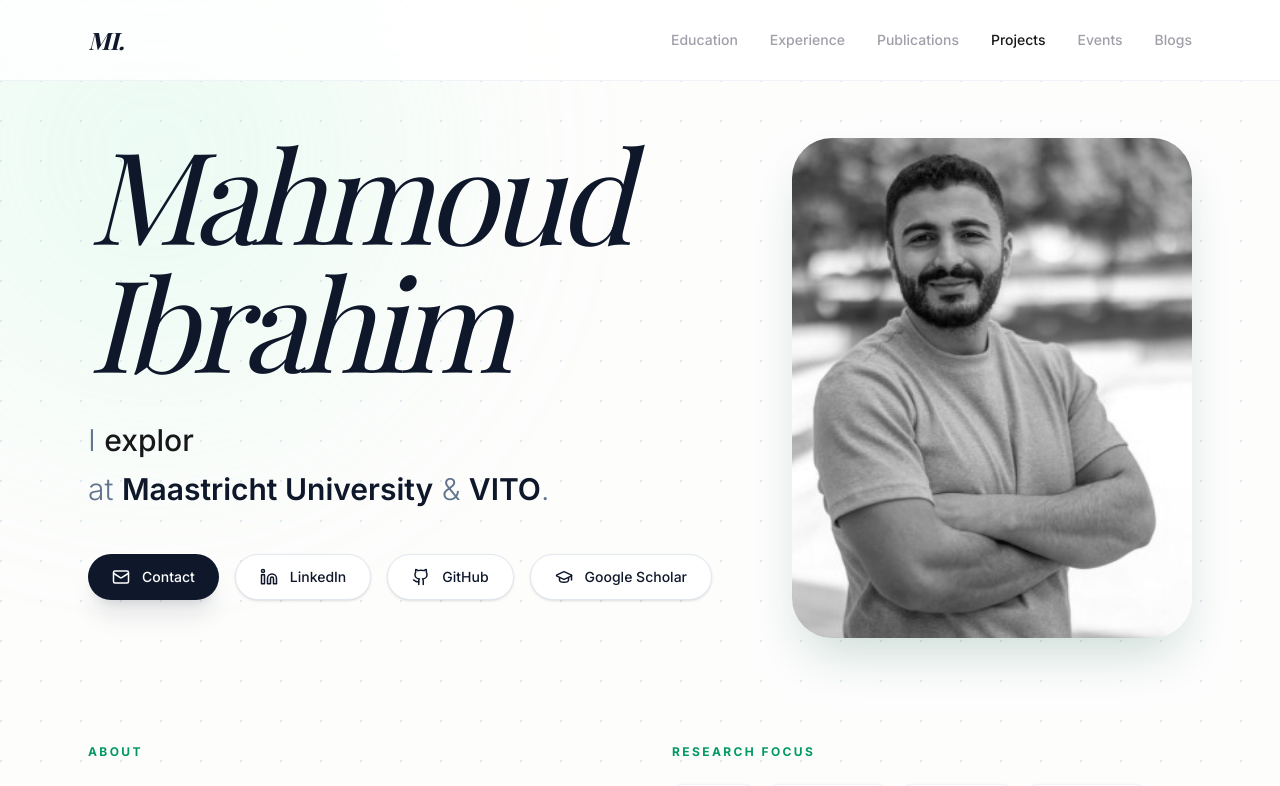
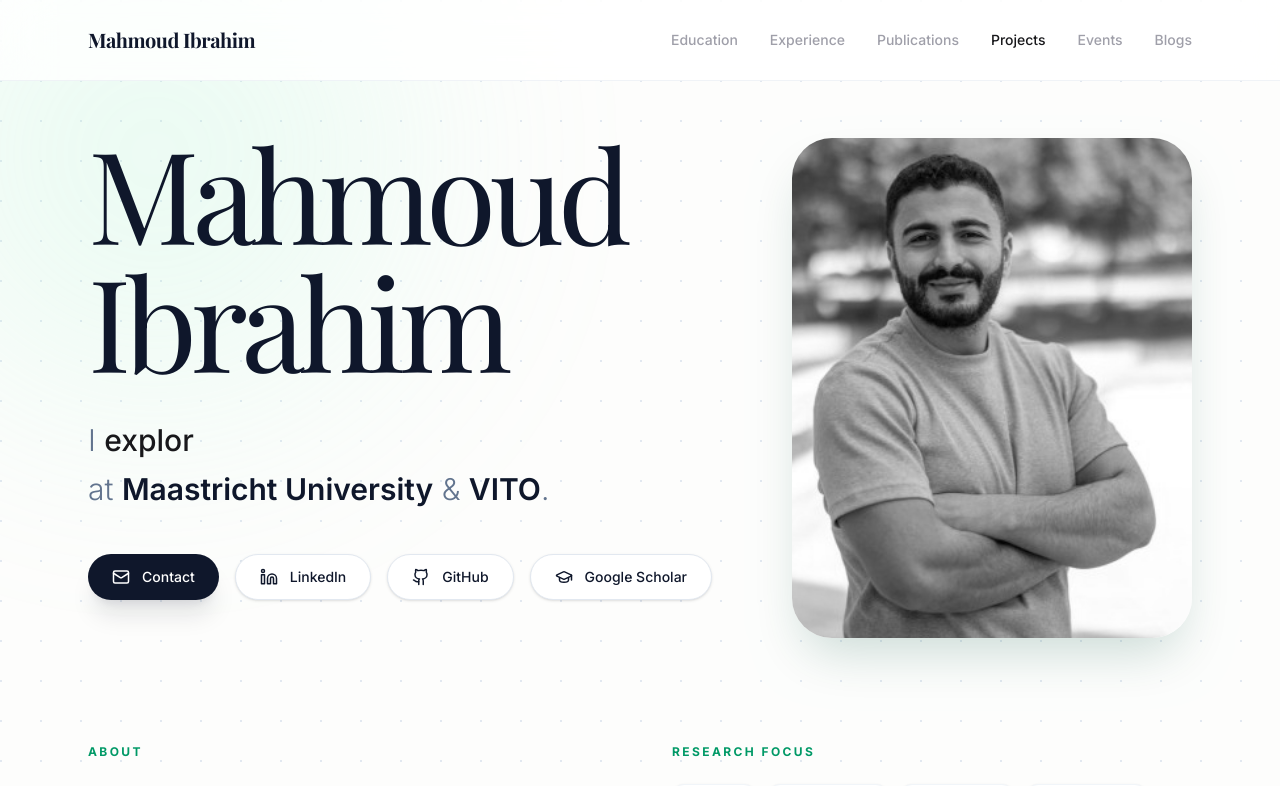
Before and after one commit to mahmoudibrahim98/mahmoudibrahim98.github.io, a React (Vite) app: page / in a window 1280 px wide. Shown: the top 786 px of the page. Built offline with nearby package versions, Linux system fonts and the light colour scheme; a web font is replaced by a local one.

Commit message:
Remove italic from hero name; replace MI acronym with full name in navbar

```diff
--- a/src/App.tsx
+++ b/src/App.tsx
@@ -168,7 +168,7 @@ export default function App() {
       {/* Navigation */}
       <nav className="fixed top-0 left-0 right-0 z-50 glass">
         <div className="max-w-6xl mx-auto px-6 h-20 flex items-center justify-between">
-          <a href="#home" className="font-serif italic text-2xl font-bold tracking-tight text-slate-900">MI.</a>
+          <a href="#home" className="font-serif text-xl font-bold tracking-tight text-slate-900">Mahmoud Ibrahim</a>
 
           {/* Desktop Nav */}
           <div className="hidden md:flex items-center space-x-8">
@@ -219,7 +219,7 @@ export default function App() {
               animate={{ opacity: 1, y: 0 }}
               transition={{ duration: 0.8 }}
             >
-              <h1 className="text-7xl md:text-9xl font-serif italic mb-8 tracking-tighter text-slate-900">
+              <h1 className="text-7xl md:text-9xl font-serif mb-8 tracking-tighter text-slate-900">
                 {cvData.name}
               </h1>
               <div className="text-2xl md:text-3xl text-slate-500 max-w-2xl font-light leading-relaxed mb-10 h-32 md:h-auto">
```
